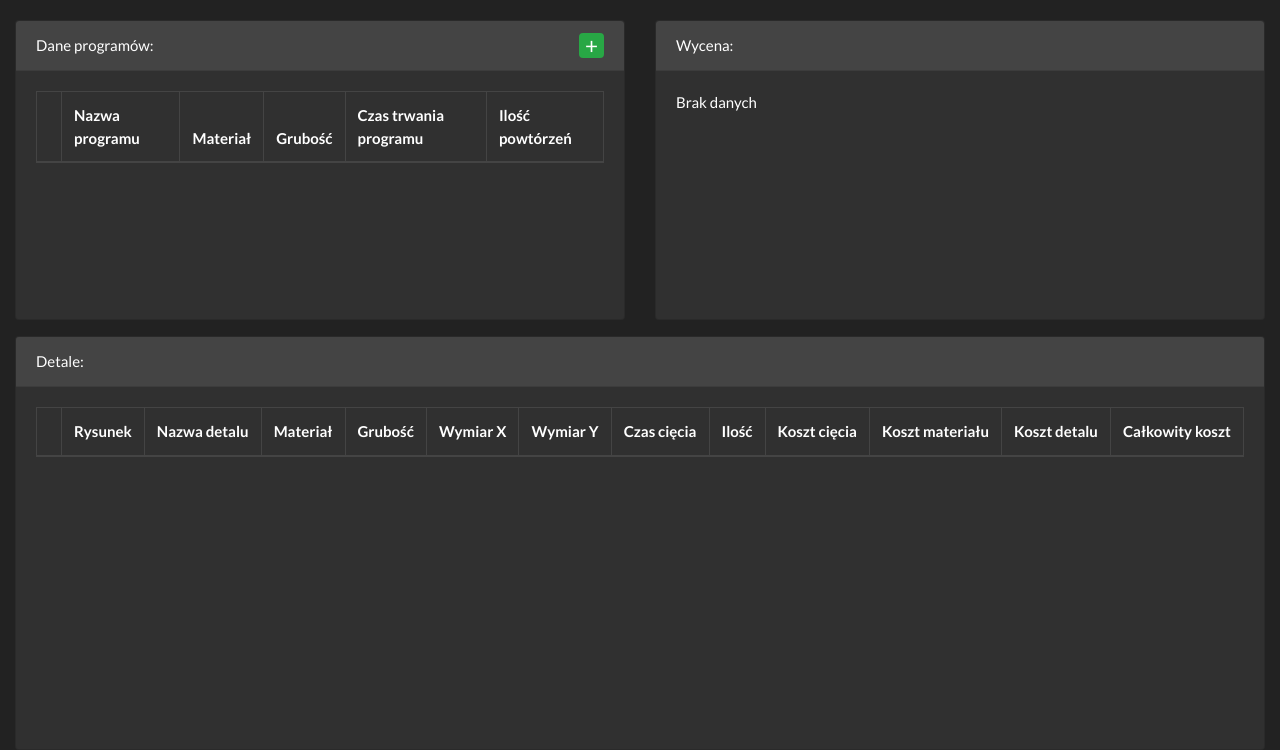
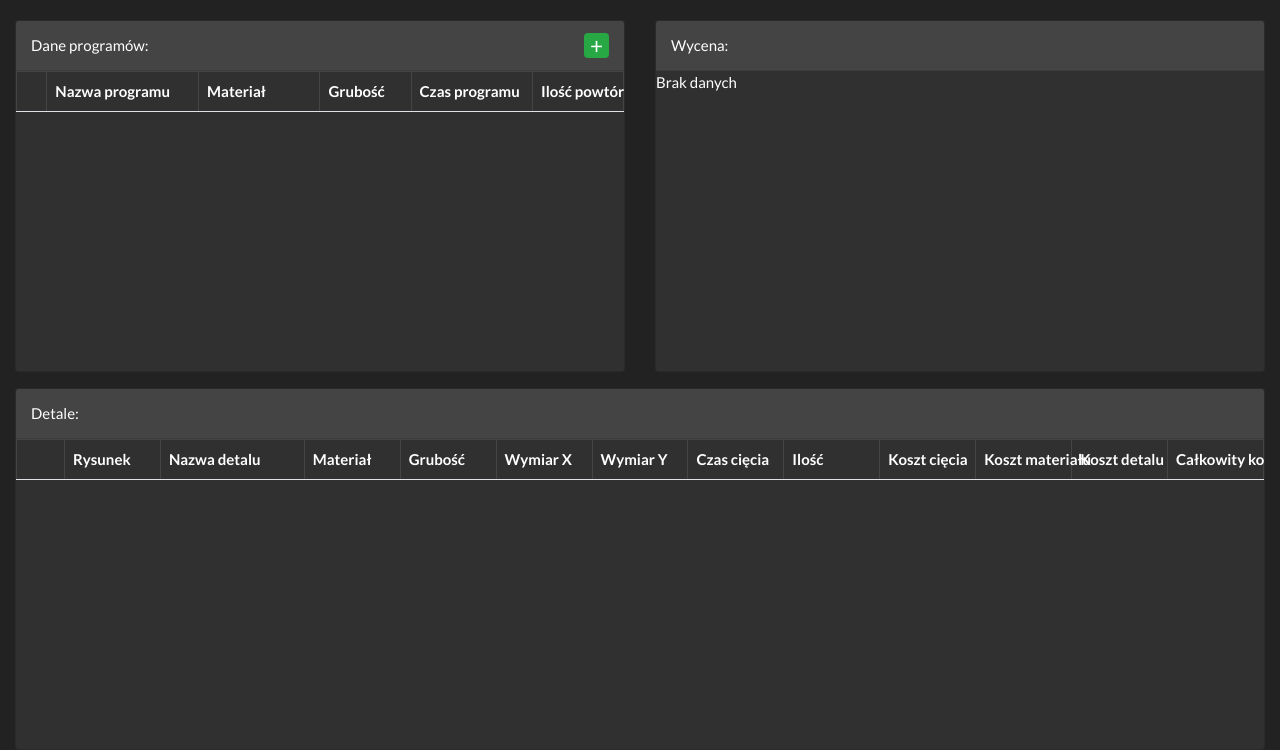
Before and after one commit to MarcinCichy/Lass_wyc, a Flask app: page / in a window 1280 px wide. Shown: the part 50-800 px from the top of the page. Run offline with Flask 3, Linux system fonts and the light colour scheme; lists and menus that the app fills with data are empty; some libraries are stand-ins or nearby versions.

Commit message:
Improved display of container headers and their dimensions. Added fixed table headers and vertical scrolling of table bodies only.

```diff
--- a/static/css/styles.css
+++ b/static/css/styles.css
@@ -1,46 +1,74 @@
-/* Ukrycie elementu input do przesyłania plików */
-#fileInput {
-  display: none;
+/* Resetowanie box-sizing */
+* {
+  box-sizing: border-box;
 }
 
-/* Ukrycie wskaźnika ładowania przy starcie */
+/* Ukrycie inputa i wskaźnika ładowania */
+#fileInput,
 #loading {
   display: none;
 }
 
-/* Ustawienie tabeli, aby jej szerokość była 100% */
-table {
-  table-layout: auto;
-  width: 100%;
-}
-
-/* Pełna szerokość kontenera */
+/* Kontener główny */
 .container-fluid {
   padding-left: 15px;
   padding-right: 15px;
 }
-
-/* Klasa fixed-window – ustalona wysokość z wewnętrznym paskiem przewijania */
-.fixed-window {
-  height: 300px;       /* Stała wysokość dla okien "Dane programu" i "Wycena" */
-  overflow-y: auto;
-}
-
-/* Główny kontener – pełna wysokość widocznego ekranu minus górny pasek (przyjmujemy 50px) */
 .main-container {
   display: flex;
   flex-direction: column;
   height: calc(100vh - 50px);
 }
-
-/* Wiersz z oknem detali ma flex-grow: 1, aby rozciągać się do dolnej krawędzi */
-.flex-grow-1 {
-  flex-grow: 1;
+.header-spacing {
+  margin-top: 20px;
 }
 
-/* Wiersze tabeli detali mają stałą wysokość */
-#detailsTableBody tr {
+/* Stała wysokość zawartości karty – 300px */
+.fixed-height {
+  height: 300px;
+  padding: 0;
+}
+
+/* Przewijalny kontener tabeli – zajmuje całą wysokość karty */
+.fixed-window {
+  height: 100%;
+  overflow-y: auto;
+}
+
+/* Ustawienia tabeli */
+.table-responsive table {
+  width: 100%;
+  table-layout: fixed;
+  border-collapse: collapse;
+}
+
+/* Sticky header – zachowuje się zawsze na górze przewijanego obszaru */
+.sticky-table thead th {
+  position: sticky;
+  top: 0;
+
+  background-color: inherit;   /* lub możesz pominąć tę linię, by odziedziczyć styl motywu */
+  background-clip: padding-box; /* zapobiega rozlewaniu się tła na border */
+  color: #fff;             /* biały kolor tekstu */
+  z-index: 2;
+  white-space: nowrap;
+  padding: 8px;
+  border-bottom: 1px solid #dee2e6;
+  margin-bottom: -1px; /* ujemny margines – usuwa szczelinę */
+}
+
+/* Ustalona wysokość wierszy w ciele tabeli */
+.sticky-table tbody tr {
   height: 40px;
+}
+
+/* Stylizacja komórek ciała tabeli */
+.sticky-table tbody td {
+  padding: 8px;
+  border-top: 1px solid #dee2e6;
+  overflow: hidden;
+  text-overflow: ellipsis;
+  white-space: nowrap;
 }
 
 /* Obrazki w tabeli detali skalowane do maksymalnej wysokości 35px */
@@ -66,8 +95,6 @@ table {
 .plus-btn {
   width: 25px;
   height: 25px;
-  padding: 0;
-  border: none !important;
   border: none;
   border-radius: 4px;
   display: flex;
--- a/templates/index.html
+++ b/templates/index.html
@@ -15,14 +15,13 @@
     <script src="https://cdnjs.cloudflare.com/ajax/libs/colresizable/1.6/colResizable-1.6.min.js"></script>
   </head>
   <body>
-    <!-- Górny pasek – wykorzystuje klasę card-header, więc odziedziczy kolor i wysokość nagłówka -->
+    <!-- Nagłówek strony -->
     <header class="card-header top-bar">
       <div class="d-flex justify-content-between align-items-center w-100">
         <div class="logo">
           <h5 class="mb-0">LassSup Web</h5>
         </div>
         <div>
-          <!-- Przycisk zmiany stylu – kwadratowy, 40x40px -->
           <button id="themeToggle" class="btn btn-secondary theme-toggle-btn">
             <span id="themeIcon">☀</span>
           </button>
@@ -31,31 +30,39 @@
     </header>
 
     <!-- Ukryty input pliku -->
-    <input type="file" id="fileInput" name="file" accept=".html, .pdf" style="opacity:0; position:absolute; z-index:-1;">
+    <input type="file" id="fileInput" name="file" accept=".html, .pdf">
 
-    <!-- Główny kontener – flex-column, wysokość = 100vh minus wysokość górnego paska -->
+    <!-- Główny kontener – wysokość = 100vh minus wysokość top bara -->
     <div class="container-fluid main-container">
-      <!-- Odstęp między górnym paskiem a kartami -->
       <div class="row header-spacing mb-3">
-        <!-- Karta "Dane programu" – zajmuje 50% szerokości -->
+        <!-- Karta "Dane programów:" -->
         <div class="col-md-6">
-          <div class="card fixed-window">
+          <div class="card">
             <div class="card-header d-flex justify-content-between align-items-center">
               <span>Dane programów:</span>
               <button id="plusButton" class="btn btn-success plus-btn">
                 <span style="font-size:1.5em;">&#43;</span>
               </button>
             </div>
-            <div class="card-body fixed-content">
-              <div class="table-responsive">
-                <table id="programsTable" class="table table-bordered">
+            <!-- Ustalona stała wysokość zawartości karty -->
+            <div class="card-body fixed-height">
+              <div class="table-responsive fixed-window">
+                <table id="programsTable" class="table table-bordered sticky-table">
+                  <colgroup>
+                    <col style="width:5%;">
+                    <col style="width:25%;">
+                    <col style="width:20%;">
+                    <col style="width:15%;">
+                    <col style="width:20%;">
+                    <col style="width:15%;">
+                  </colgroup>
                   <thead>
                     <tr>
                       <th></th>
                       <th>Nazwa programu</th>
                       <th>Materiał</th>
                       <th>Grubość</th>
-                      <th>Czas trwania programu</th>
+                      <th>Czas programu</th>
                       <th>Ilość powtórzeń</th>
                     </tr>
                   </thead>
@@ -67,24 +74,40 @@
             </div>
           </div>
         </div>
-        <!-- Karta "Wycena" – zajmuje 50% szerokości -->
+        <!-- Karta "Wycena:" -->
         <div class="col-md-6">
-          <div class="card fixed-window">
+          <div class="card">
             <div class="card-header">Wycena:</div>
-            <div class="card-body fixed-content">
+            <!-- Ta sama stała wysokość -->
+            <div class="card-body fixed-height">
               <p>Brak danych</p>
             </div>
           </div>
         </div>
       </div>
-      <!-- Okno Detale – rozciąga się do dolnej krawędzi -->
+      <!-- Karta "Detale:" -->
       <div class="row flex-grow-1">
         <div class="col">
           <div class="card h-100">
             <div class="card-header">Detale:</div>
-            <div class="card-body fixed-window">
-              <div class="table-responsive">
-                <table id="detailsTable" class="table table-bordered">
+            <div class="card-body fixed-height">
+              <div class="table-responsive fixed-window">
+                <table id="detailsTable" class="table table-bordered sticky-table">
+                  <colgroup>
+                    <col style="width:5%;">
+                    <col style="width:10%;">
+                    <col style="width:15%;">
+                    <col style="width:10%;">
+                    <col style="width:10%;">
+                    <col style="width:10%;">
+                    <col style="width:10%;">
+                    <col style="width:10%;">
+                    <col style="width:10%;">
+                    <col style="width:10%;">
+                    <col style="width:10%;">
+                    <col style="width:10%;">
+                    <col style="width:10%;">
+                  </colgroup>
                   <thead>
                     <tr>
                       <th></th>
@@ -111,6 +134,7 @@
           </div>
         </div>
       </div>
+
       <!-- Wskaźnik ładowania -->
       <div id="loading" class="row">
         <div class="col">
@@ -123,6 +147,7 @@
     </div>
 
     <script>
+      // Funkcje pomocnicze
       function generateProgramId() {
         return 'program_' + Date.now() + '_' + Math.floor(Math.random() * 1000);
       }
@@ -178,6 +203,7 @@
               progRow += "<td>" + (response.program_counts || "") + "</td>";
               progRow += "</tr>";
               programsTbody.append(progRow);
+
               var detailsTbody = $("#detailsTableBody");
               response.details.forEach(function(detail) {
                 var detailRow = "<tr data-program-id='" + programId + "'>";
```
Also changed, not shown: other parts of static/css/styles.css (+11 -19 lines).
